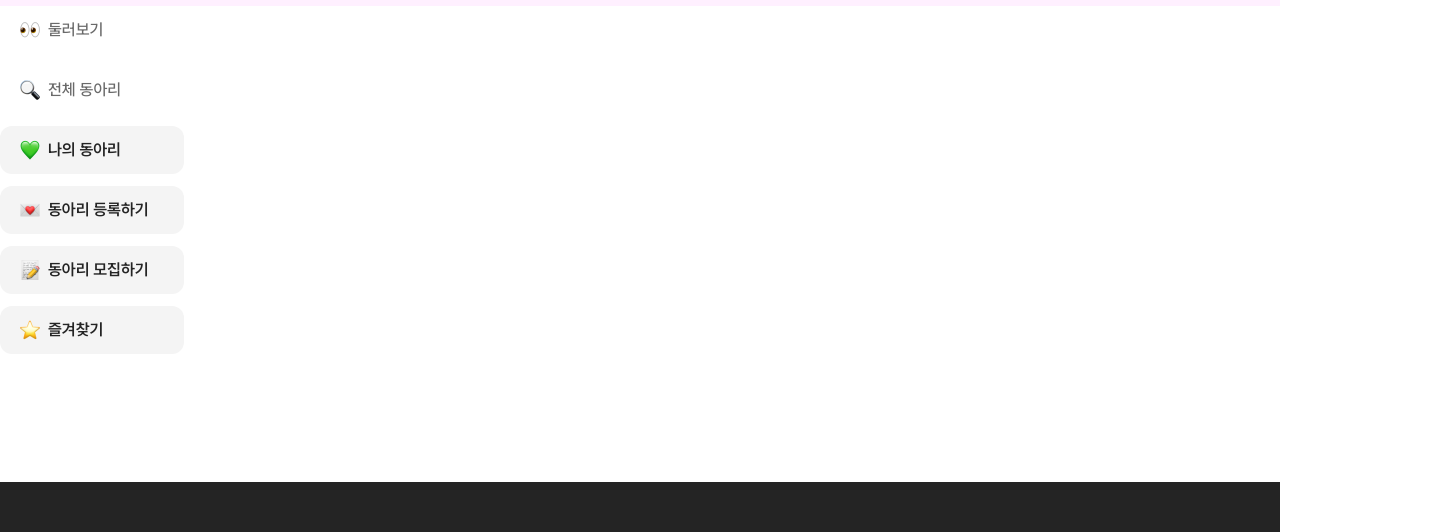
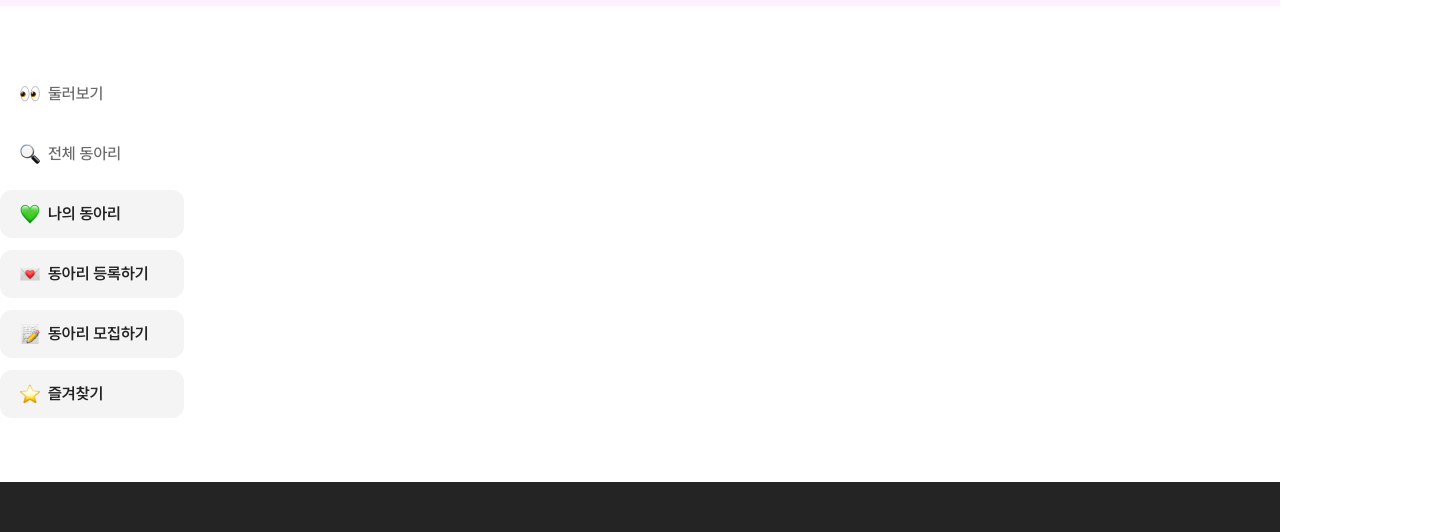
Before and after one commit to dong-ariari/frontend, a React (Vite) app: page /all in a window 1280 px wide. Shown: the part 138-670 px from the top of the page, 1440 px wide, since content can reach past the window. Built offline with nearby package versions, Linux system fonts and the light colour scheme.

Commit message:
feat: set layout for content section

```diff
--- a/src/layouts/layout/layout.styles.js
+++ b/src/layouts/layout/layout.styles.js
@@ -7,4 +7,6 @@ export const Container = styled.div`
 `;
 export const Main = styled.main`
   flex: 1;
+  display: flex;
+  flex-direction: column;
 `;
--- a/src/layouts/mainLayout/mainLayout.jsx
+++ b/src/layouts/mainLayout/mainLayout.jsx
@@ -15,11 +15,10 @@ export default function MainLayout({ children }) {
         </S.Content>
       </S.Header>
 
-
-      {/* <S.Container> */}
-      <SideMenuComponent data={SIDEMENU_DATA} />
-      {children}
-      {/* </S.Container> */}
+      <S.Container>
+        <SideMenuComponent data={SIDEMENU_DATA} />
+        {children}
+      </S.Container>
     </>
   );
 }
--- a/src/layouts/mainLayout/mainLayout.styles.js
+++ b/src/layouts/mainLayout/mainLayout.styles.js
@@ -16,3 +16,9 @@ export const Content = styled.div`
 
   width: 90rem;
 `;
+
+export const Container = styled.div`
+  width: 90rem;
+  flex: 1;
+  margin: 4rem auto 0 auto;
+`;
```
